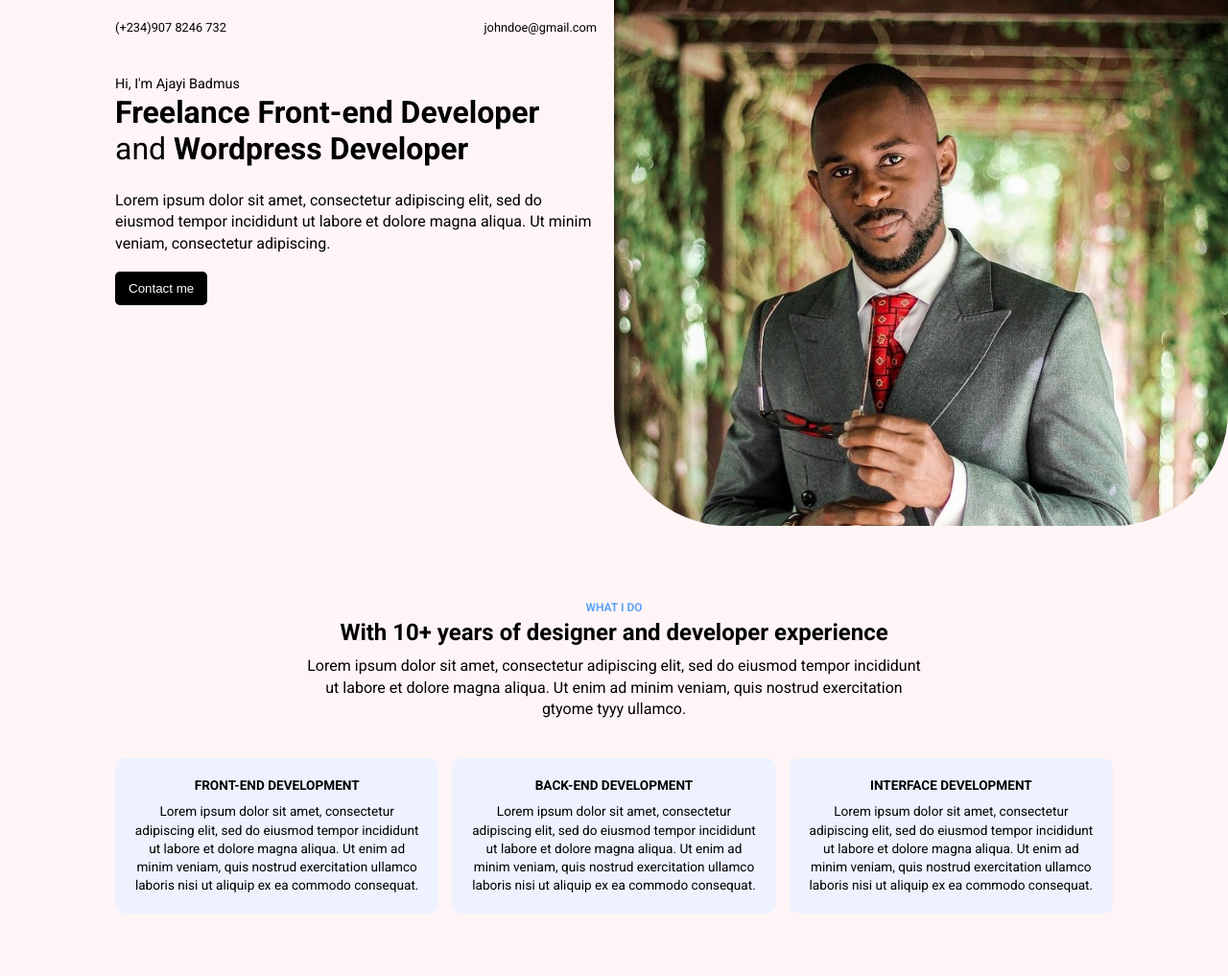
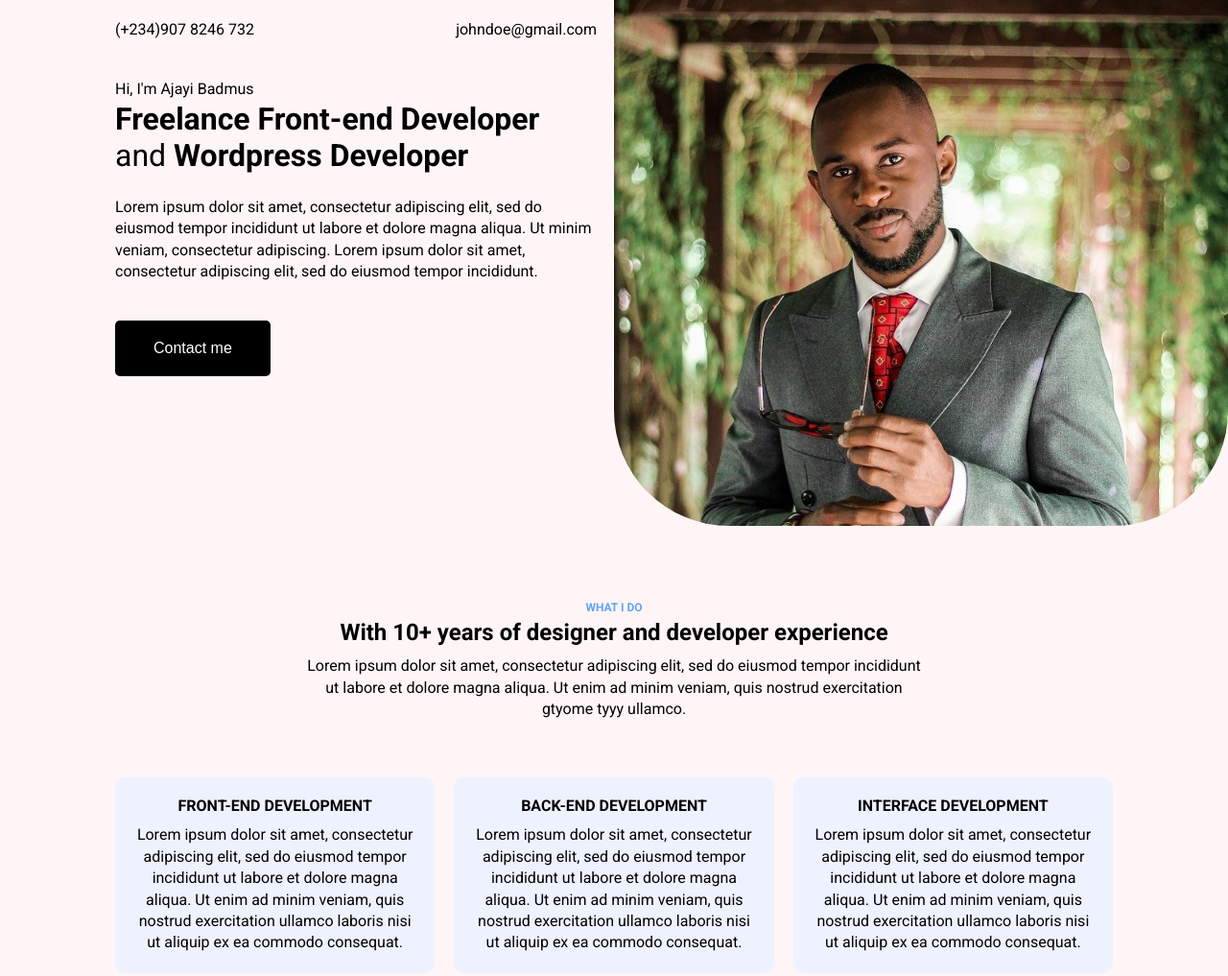
Before and after one commit to themaestrocode/simple_portfolio, a plain HTML site: page src/index.html in a window 1280 px wide. Shown: the top 1017 px of the page at 96% size. Drawn offline with Linux system fonts and the light colour scheme.

Commit message:
adjusted contact button

```diff
--- a/src/css/midsection.css
+++ b/src/css/midsection.css
@@ -21,9 +21,9 @@
   grid-template-columns: 1fr 1fr 1fr;
   justify-content: space-between;
   align-items: center;
-  column-gap: 14px;
-  row-gap: 14px;
-  padding: 0 120px;
+  column-gap: 20px;
+  row-gap: 20px;
+  padding: 20px 120px;
 }
 
 .skill {
@@ -34,12 +34,13 @@
 }
 
 .skill p, h3 {
-  font-size: 0.85rem;
+  font-size: 1rem;
   margin: 0;
   text-align: center;
 }
 
 .project-lists {
+  margin-top: 40px;
   padding: 0 120px;
   font-size: 0.85rem;
 }
--- a/src/css/top.css
+++ b/src/css/top.css
@@ -8,18 +8,19 @@
   flex: 1;
   padding-left: 120px;
   padding-right: 18px;
+  font-size: 1rem;
 }
 
 .contact {
   display: flex;
   justify-content: space-between;
   padding-top: 20px;
-  font-size: 0.8rem;
+  font-size: 1rem;
 
 }
 
 #greeting {
-  font-size: 0.9rem;
+  font-size: 1rem;
   padding-top: 40px;
 }
 
@@ -30,10 +31,11 @@
 #contact-button {
   background-color: black;
   color: white;
-  margin-top: 8px;
-  padding: 10px 14px;
+  margin-top: 30px;
+  padding: 20px 40px;
   border: 0;
   border-radius: 5px;
+  font-size: 1rem;
 }
 
 #man {
--- a/src/index.html
+++ b/src/index.html
@@ -2,7 +2,7 @@
 <html>
 
 <head>
-  <title>Portfolio</title>
+  <title>Simple Portfolio</title>
   <link rel="preconnect" href="https://fonts.googleapis.com">
   <link rel="preconnect" href="https://fonts.gstatic.com" crossorigin>
   <link href="https://fonts.googleapis.com/css2?family=Roboto:wght@100;400;500;700;900&display=swap" rel="stylesheet">
@@ -27,6 +27,7 @@
         <p style="padding-top: 24px; padding-bottom: 10px;">
           Lorem ipsum dolor sit amet, consectetur adipiscing elit, sed do eiusmod tempor incididunt ut labore
           et dolore magna aliqua. Ut minim veniam, consectetur adipiscing.
+          Lorem ipsum dolor sit amet, consectetur adipiscing elit, sed do eiusmod tempor incididunt.
         </p>
       </div>
       <button id="contact-button">Contact me</button>
```
